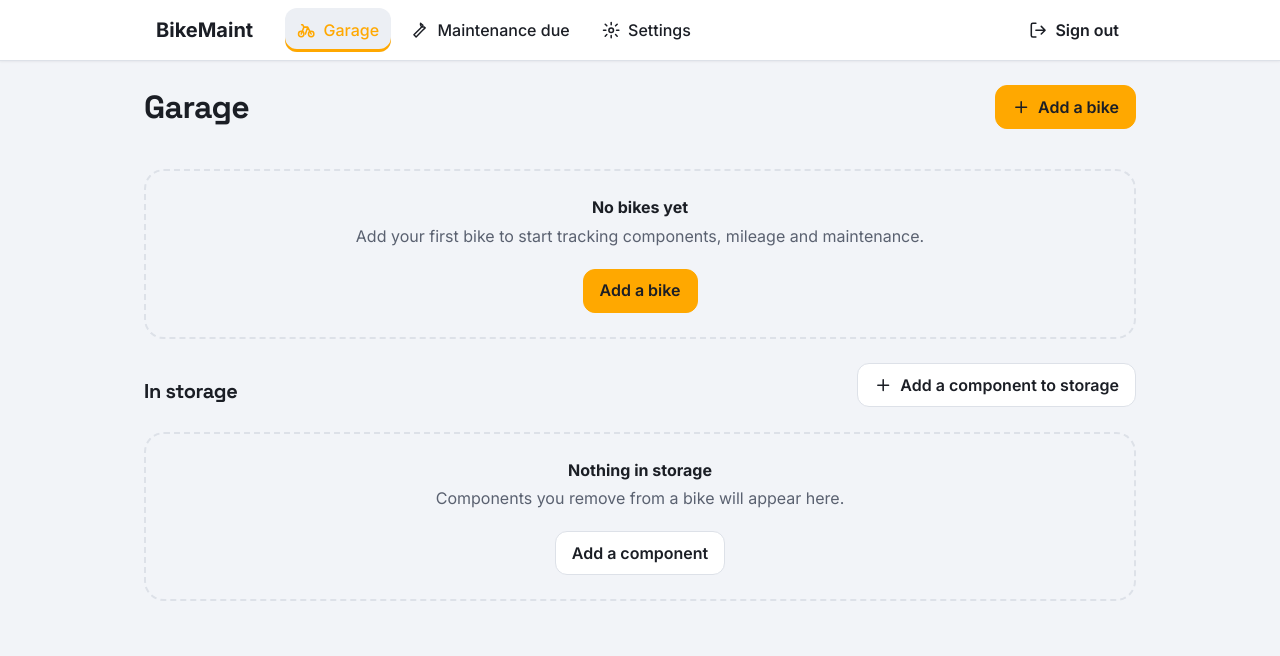
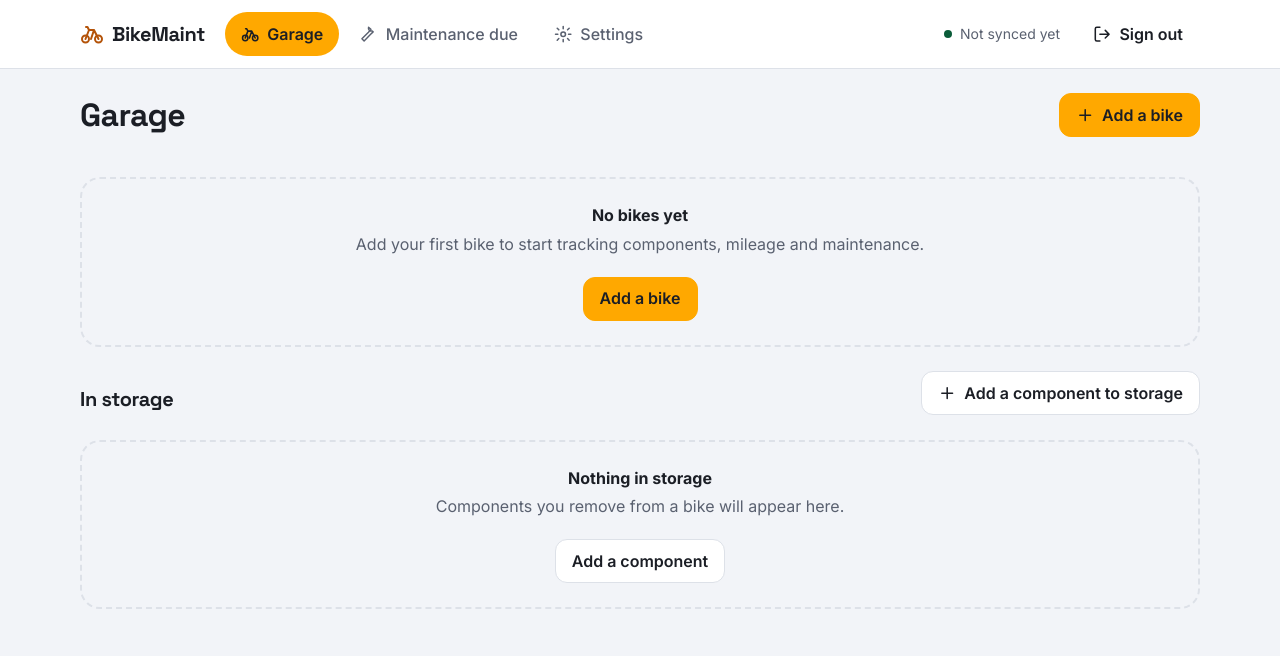
Before and after one commit to liutang/bikemaint, a FastAPI app: page / in a window 1280 px wide. Shown: the top 656 px of the page. Run offline with FastAPI, Linux system fonts and the light colour scheme; the visitor is signed in with stand-in values (Sample User, id 1); data comes from the database, SQL or seed files in the repository; data that the repository does not hold is empty; parts of the project's set-up code (start-up, migrations or seed data) failed here and were passed over.

Commit message:
Implement: Cockpit app shell with pill nav and sync indicator (US1)
Co-Authored-By: Claude Sonnet 5.5 <noreply@anthropic.com>

```diff
--- a/app/db/mileage.py
+++ b/app/db/mileage.py
@@ -57,6 +57,12 @@ def latest_ride_epoch(conn: sqlite3.Connection) -> int | None:
         return None
     dt = datetime.strptime(row["latest"], "%Y-%m-%dT%H:%M:%S.%fZ").replace(tzinfo=timezone.utc)
     return int(dt.timestamp())
+
+
+def latest_synced_at(conn: sqlite3.Connection) -> str | None:
+    """When a ride was most recently synced from Strava, or None if none has been yet."""
+    row = conn.execute("SELECT MAX(synced_at) AS latest FROM ride_activity").fetchone()
+    return None if row is None else row["latest"]
 
 
 def insert_mileage_adjustment(
--- a/app/main.py
+++ b/app/main.py
@@ -15,7 +15,7 @@ from starlette.middleware.sessions import SessionMiddleware
 
 from app.db.connection import run_migrations
 from app.routers import auth, bikes, components, maintenance, mileage, schedules, settings
-from app.services import scheduler
+from app.services import scheduler, sync_status_service
 from app.services.auth_dependency import AuthRequiredError
 
 APP_DIR = Path(__file__).parent
@@ -51,6 +51,7 @@ def create_app() -> FastAPI:
     )
 
     app.state.templates = Jinja2Templates(directory=TEMPLATES_DIR)
+    app.state.templates.env.globals["last_sync_label"] = sync_status_service.last_sync_label
     app.mount("/static", StaticFiles(directory=STATIC_DIR), name="static")
 
     @app.exception_handler(AuthRequiredError)
--- /dev/null
+++ b/app/services/sync_status_service.py
@@ -0,0 +1,33 @@
+"""Human-readable "last synced" wording for the top-bar indicator.
+
+Derived from the newest `ride_activity.synced_at`, so no extra state is stored.
+"""
+
+from __future__ import annotations
+
+from datetime import datetime, timezone
+
+from app.db import mileage
+from app.db.connection import get_connection
+
+_FORMAT = "%Y-%m-%dT%H:%M:%S.%fZ"
+
+
+def format_label(synced_at: str | None, *, now: datetime | None = None) -> str:
+    if synced_at is None:
+        return "Not synced yet"
+    current = now or datetime.now(timezone.utc)
+    synced = datetime.strptime(synced_at, _FORMAT).replace(tzinfo=timezone.utc)
+    seconds = max(0, int((current - synced).total_seconds()))
+    if seconds < 60:
+        return "Synced just now"
+    if seconds < 3600:
+        return f"Synced {seconds // 60} min ago"
+    if seconds < 86400:
+        return f"Synced {seconds // 3600} h ago"
+    return f"Synced {seconds // 86400} d ago"
+
+
+def last_sync_label(*, now: datetime | None = None) -> str:
+    with get_connection() as conn:
+        return format_label(mileage.latest_synced_at(conn), now=now)
--- a/app/static/styles.css
+++ b/app/static/styles.css
@@ -178,7 +178,7 @@ ul {
 
 .container {
   width: 100%;
-  max-width: 64rem;
+  max-width: 72rem;
   margin: 0 auto;
   padding: var(--space-5) var(--space-4) var(--space-6);
   min-width: 0;
@@ -203,17 +203,16 @@ ul {
 .app-header {
   background: var(--surface);
   border-bottom: 1px solid var(--border);
-  box-shadow: var(--shadow);
 }
 
 .app-header nav {
   display: flex;
   flex-wrap: wrap;
   align-items: center;
-  gap: var(--space-1) var(--space-2);
-  max-width: 64rem;
+  gap: var(--space-1) var(--space-1);
+  max-width: 72rem;
   margin: 0 auto;
-  padding: var(--space-2) var(--space-4);
+  padding: var(--space-3) var(--space-4);
 }
 
 .app-header nav a {
@@ -221,31 +220,64 @@ ul {
   align-items: center;
   gap: var(--space-2);
   min-height: var(--tap-min);
-  padding: 0 var(--space-3);
-  border-radius: var(--radius-sm);
-  color: var(--text);
+  padding: 0 var(--space-4);
+  border-radius: 999px;
+  color: var(--text-muted);
   text-decoration: none;
   font-weight: 500;
 }
 
 .app-header nav a:hover {
   background: var(--surface-2);
+  color: var(--text);
 }
 
 .app-header nav a[aria-current="page"] {
-  background: var(--surface-2);
-  color: var(--primary);
-  box-shadow: inset 0 -3px 0 var(--primary);
+  background: var(--primary);
+  color: var(--primary-text);
+  font-weight: 600;
 }
 
 .app-header .brand {
+  font-family: var(--font-display);
   font-weight: 700;
   font-size: var(--font-size-lg);
+  letter-spacing: -0.02em;
+  color: var(--text);
+  margin-right: var(--space-4);
+  padding: 0;
+}
+
+.app-header .brand:hover {
+  background: transparent;
+}
+
+.app-header .brand .icon {
+  width: 1.5rem;
+  height: 1.5rem;
+  color: var(--link);
+}
+
+.sync-status {
+  display: inline-flex;
+  align-items: center;
+  gap: var(--space-2);
+  margin-left: auto;
   margin-right: var(--space-3);
+  color: var(--text-muted);
+  font-size: var(--font-size-sm);
+}
+
+.sync-status::before {
+  content: "";
+  width: 0.5rem;
+  height: 0.5rem;
+  border-radius: 999px;
+  background: var(--success);
 }
 
 .app-header form {
-  margin: 0 0 0 auto;
+  margin: 0;
 }
 
 .app-header .icon,
@@ -338,8 +370,14 @@ ul {
   }
 
   .app-header nav a {
-    padding: 0 var(--space-2);
+    padding: 0 var(--space-3);
     font-size: var(--font-size-sm);
+  }
+
+  .sync-status {
+    flex-basis: 100%;
+    order: 9;
+    margin: 0;
   }
 
   .container {
--- a/app/templates/layout.html
+++ b/app/templates/layout.html
@@ -8,6 +8,8 @@
     <meta name="viewport" content="width=device-width, initial-scale=1">
     <meta name="color-scheme" content="light dark">
     <title>{% block title %}Bike Maintenance Tracker{% endblock %}</title>
+    <link rel="preload" href="{{ url_for('static', path='fonts/inter-latin-wght.woff2') }}" as="font" type="font/woff2" crossorigin>
+    <link rel="preload" href="{{ url_for('static', path='fonts/space-grotesk-latin-wght.woff2') }}" as="font" type="font/woff2" crossorigin>
     <link rel="stylesheet" href="{{ url_for('static', path='styles.css') }}">
     <script src="{{ url_for('static', path='htmx.min.js') }}" defer></script>
 </head>
@@ -16,10 +18,11 @@
     {% block header %}
     <header class="app-header">
         <nav aria-label="Primary">
-            <a class="brand" href="/">BikeMaint</a>
+            <a class="brand" href="/">{{ ui_icons.bike() }}BikeMaint</a>
             <a href="/"{% if section == "garage" %} aria-current="page"{% endif %}>{{ ui_icons.bike() }}Garage</a>
             <a href="/maintenance/due"{% if section == "due" %} aria-current="page"{% endif %}>{{ ui_icons.wrench() }}Maintenance due</a>
             <a href="/settings"{% if section == "settings" %} aria-current="page"{% endif %}>{{ ui_icons.settings() }}Settings</a>
+            <span class="sync-status">{{ last_sync_label() }}</span>
             <form method="post" action="/logout">
                 <button class="btn btn-quiet" type="submit">{{ ui_icons.sign_out() }}Sign out</button>
             </form>
```
Also changed, not shown: specs/003-cockpit-theme/tasks.md (+6 -6 lines), tests/db/test_mileage_latest_synced.py (added, +33 -0 lines), tests/services/test_sync_status_service.py (added, +47 -0 lines), tests/test_ui_shell.py (+16 -1 lines).
